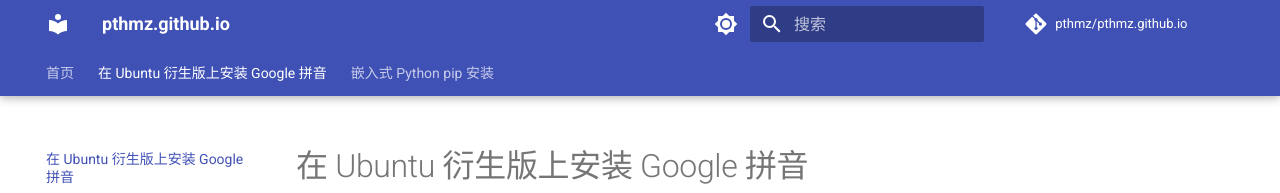
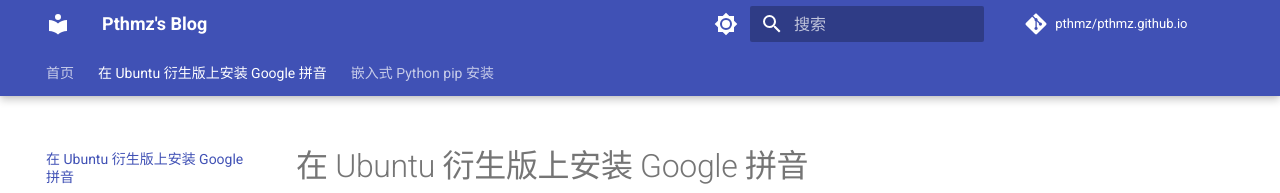
Before and after one commit to pthmz/pthmz.github.io, an MkDocs documentation site: the page built from docs/blog/google-pinyin-installation-ubuntu-derivatives.md, in a window 1280 px wide. Shown: the top 193 px of the page. Built offline with MkDocs 1.6.1 and Material for MkDocs 9.7.7, drawn with Linux system fonts in a browser that asks for light colours; comment, search, counter and statistics services are not loaded.

Commit message:
网站标题

```diff
--- a/mkdocs.yml
+++ b/mkdocs.yml
@@ -1,4 +1,4 @@
-site_name: pthmz.github.io
+site_name: Pthmz's Blog
 site_url: https://pthmz.github.io
 site_author: pthmz
 site_description: pthmz 的博客
```
